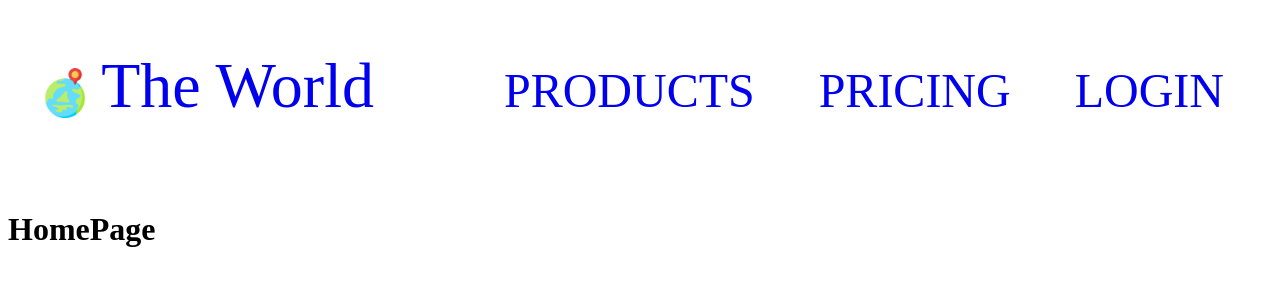
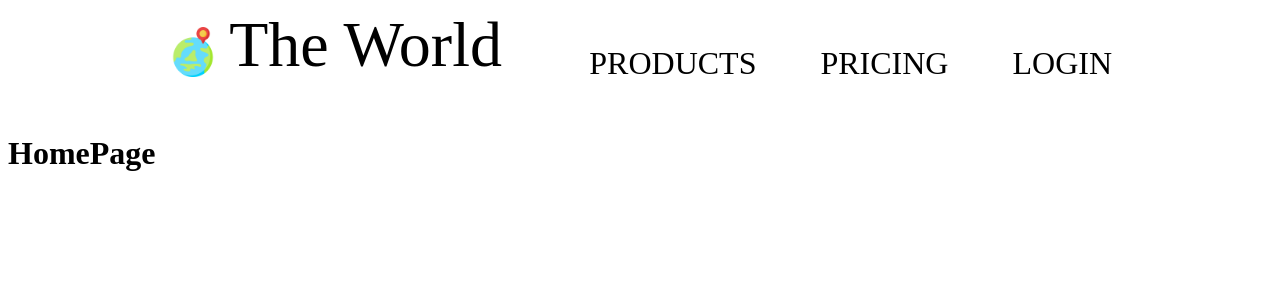
Before and after one commit to Iam-Sunghyun/the-world, a React (Vite) app: page / in a window 1280 px wide. Shown: the top 300 px of the page. Built offline with nearby package versions, Linux system fonts and the light colour scheme.

Commit message:
네비게이션바 스타일 수정

```diff
--- a/src/components/NavigationBar.module.css
+++ b/src/components/NavigationBar.module.css
@@ -1,31 +1,34 @@
 .nav {
   display: flex;
   justify-content: space-between;
-  align-items: baseline;
-  margin-top: 15px;
   font-size: 3rem;
-  border-bottom: 2px solid var(--color-light--2);
-  padding: 0 3rem 1.5rem 2rem;
+  background-color: var(--color-dark--0);
+  /* border-bottom: 2px solid var(--color-light--2); */
+  padding: 0 10rem 0;
 }
 
 .nav ul {
   display: flex;
   list-style: none;
   /* font-weight: bold; */
+  align-items: center;
   width: 30%;
+  font-size: 2rem;
   justify-content: end;
 }
 
 .nav li {
   margin-left: 4rem;
+  padding-top: 5px;
 }
 
 .nav a {
   text-decoration: none;
+  color: var(--color-light--3);
 }
 
 .nav a:hover{
-  color: red;
+  color: skyblue;
 }
 
 /* .nav-icon-container {
@@ -43,7 +46,7 @@
   margin: 0 0.7rem 0;
 }
 
-/* .nav :global(.active) {
+.nav li :global(.active) {
   font-weight: bold;
-  color: red;
-} */
+  color: skyblue;
+}
```
